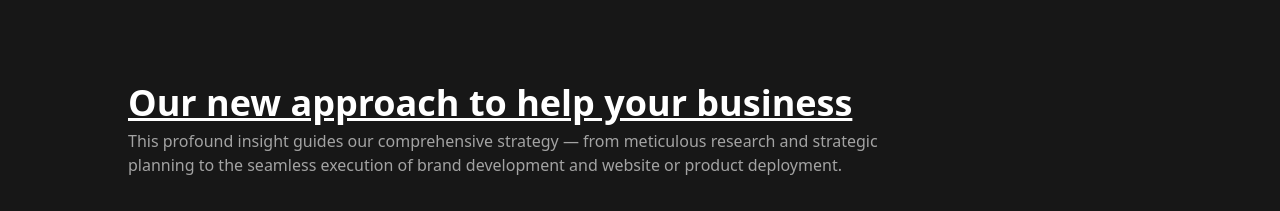
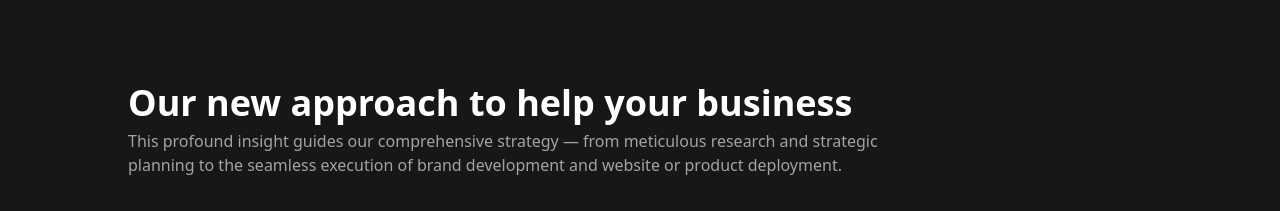
Before and after one commit to enterboxonline/demo, a plain HTML site: page index.html in a window 1280 px wide. Shown: the top 211 px of the page. Drawn offline with nearby package versions, Linux system fonts and the light colour scheme.

Commit message:
Update index.html for demo

```diff
--- a/index.html
+++ b/index.html
@@ -16,7 +16,7 @@
             gtag('js', new Date());
             gtag('config', 'G-87XFDY4Y79');
         </script>
-    </head><body><div class="bg-neutral-900"><!-- Approach --><div class="max-w-5xl px-4 xl:px-0 py-10 lg:pt-20 lg:pb-20 mx-auto"><!-- Title --><div class="max-w-3xl mb-10 lg:mb-14"><h2 class="text-white font-semibold text-2xl md:text-4xl md:leading-tight"><u>Our new approach to help your business</u></h2><p class="mt-1 text-neutral-400">This profound insight guides our comprehensive strategy — from meticulous research and strategic planning to the seamless execution of brand development and website or product deployment.</p></div><!-- End Title --><!-- Grid --><div class="grid grid-cols-1 lg:grid-cols-2 gap-10 lg:gap-16 lg:items-center"><div class="aspect-w-16 aspect-h-9 lg:aspect-none"><img src="https://enterboxbucket.blob.core.windows.net/customers/PrinceAjuzie/filemanager/Copy%20of%20reallygreatsite.com%20(2).png?sv=2022-11-02&ss=bfqt&srt=o&sp=rwdlacupiytfx&se=2026-12-31T17:23:37Z&st=2024-08-03T09:23:37Z&spr=https,http&sig=E7ktTsywQGwB95byY8A3AfF%2F5w0MdimHARk6PVC0Szk%3D" class="w-full object-cover rounded-xl" /></div><!-- End Col --><!-- Timeline --><div><!-- Heading --><div class="mb-4"><h3 class="text-[#ff0] text-xs font-medium uppercase">
+    </head><body><div class="bg-neutral-900"><!-- Approach --><div class="max-w-5xl px-4 xl:px-0 py-10 lg:pt-20 lg:pb-20 mx-auto"><!-- Title --><div class="max-w-3xl mb-10 lg:mb-14"><h2 class="text-white font-semibold text-2xl md:text-4xl md:leading-tight"><span>Our new approach to help your business</span></h2><p class="mt-1 text-neutral-400">This profound insight guides our comprehensive strategy — from meticulous research and strategic planning to the seamless execution of brand development and website or product deployment.</p></div><!-- End Title --><!-- Grid --><div class="grid grid-cols-1 lg:grid-cols-2 gap-10 lg:gap-16 lg:items-center"><div class="aspect-w-16 aspect-h-9 lg:aspect-none"><img src="https://enterboxbucket.blob.core.windows.net/customers/PrinceAjuzie/filemanager/Copy%20of%20reallygreatsite.com%20(3).png?sv=2022-11-02&ss=bfqt&srt=o&sp=rwdlacupiytfx&se=2026-12-31T17:23:37Z&st=2024-08-03T09:23:37Z&spr=https,http&sig=E7ktTsywQGwB95byY8A3AfF%2F5w0MdimHARk6PVC0Szk%3D" class="w-full object-cover rounded-xl" /></div><!-- End Col --><!-- Timeline --><div><!-- Heading --><div class="mb-4"><h3 class="text-[#ff0] text-xs font-medium uppercase">
             Steps
           </h3></div><!-- End Heading --><!-- Item --><div class="flex gap-x-5 ms-1"><!-- Icon --><div class="relative last:after:hidden after:absolute after:top-8 after:bottom-0 after:start-4 after:w-px after:-translate-x-[0.5px] after:bg-neutral-800"><div class="relative z-10 size-8 flex justify-center items-center"><span class="flex shrink-0 justify-center items-center size-8 border border-neutral-800 text-[#ff0] font-semibold text-xs uppercase rounded-full">
                 1
```
